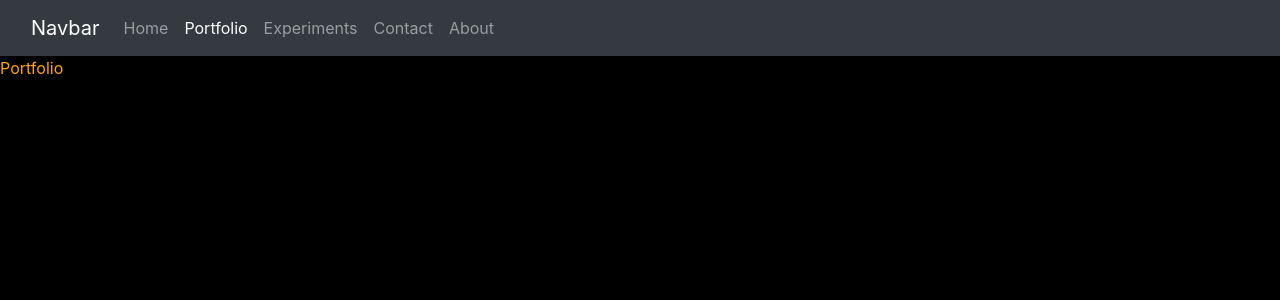
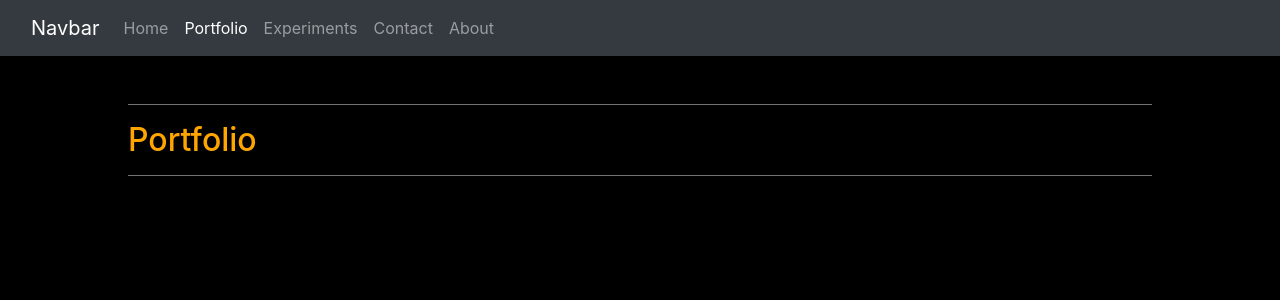
Before and after one commit to DoctorTone/drt_demo, a React (Create React App) app: page /portfolio in a window 1280 px wide. Shown: the top 300 px of the page. Built offline with nearby package versions, Linux system fonts and the light colour scheme; what react-three-fiber would draw is missing.

Commit message:
Formatted portfolio page.

```diff
--- a/src/components/Logo.js
+++ b/src/components/Logo.js
@@ -31,7 +31,7 @@ const Logo = (props) => {
         group.current.rotation.y = 0;
       }
       // DEBUG
-      console.log(`time = ${animationTime}`);
+      //console.log(`time = ${animationTime}`);
       setAnimationTime(animationTime + delta);
       if (animationTime < 0) {
         setAnimationTime(0);
--- a/src/demoStyles.css
+++ b/src/demoStyles.css
@@ -15,3 +15,13 @@ body {
 .front {
   z-index: 1000;
 }
+
+.h-line {
+  color: white;
+  background-color: grey;
+  width: 80%;
+}
+
+.indent {
+  margin-left: 10%;
+}
--- a/src/pages/Portfolio.js
+++ b/src/pages/Portfolio.js
@@ -5,7 +5,9 @@ const Portfolio = () => {
   return (
     <div>
       <Navbar activeLink="Portfolio" />
-      <p>Portfolio</p>
+      <hr className="mt-5 h-line" />
+      <h2 className="indent">Portfolio</h2>
+      <hr className="h-line" />
     </div>
   );
 };
```
